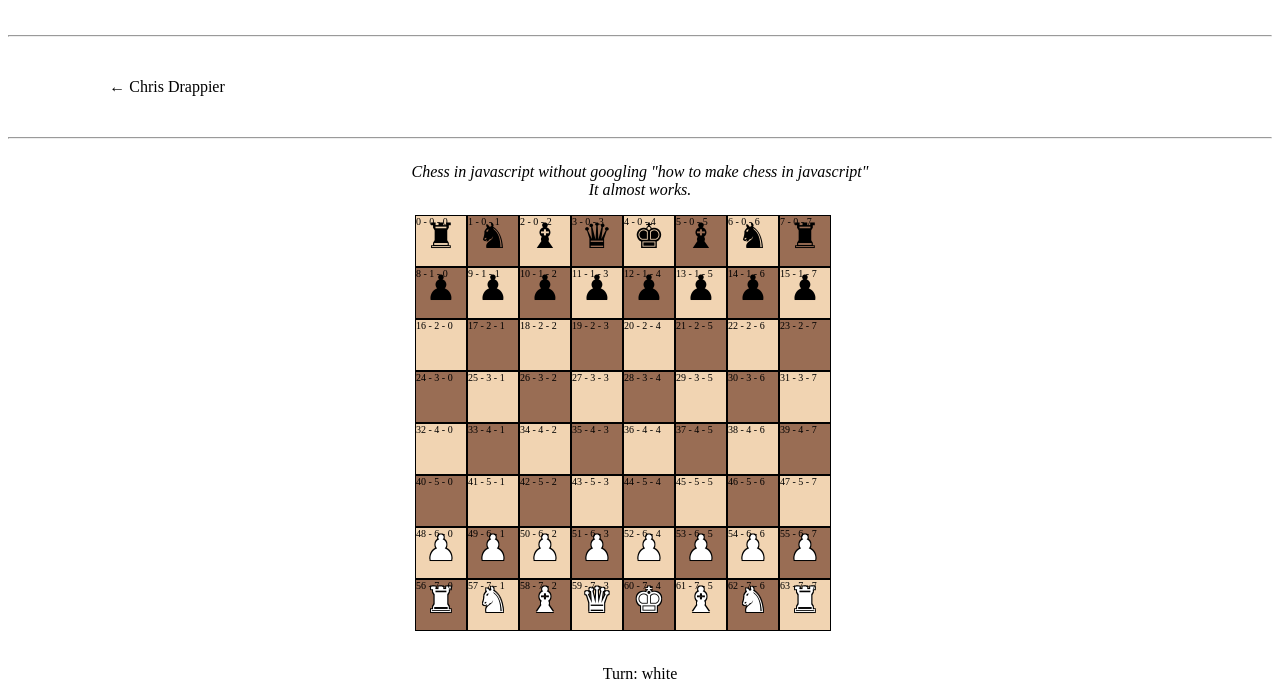
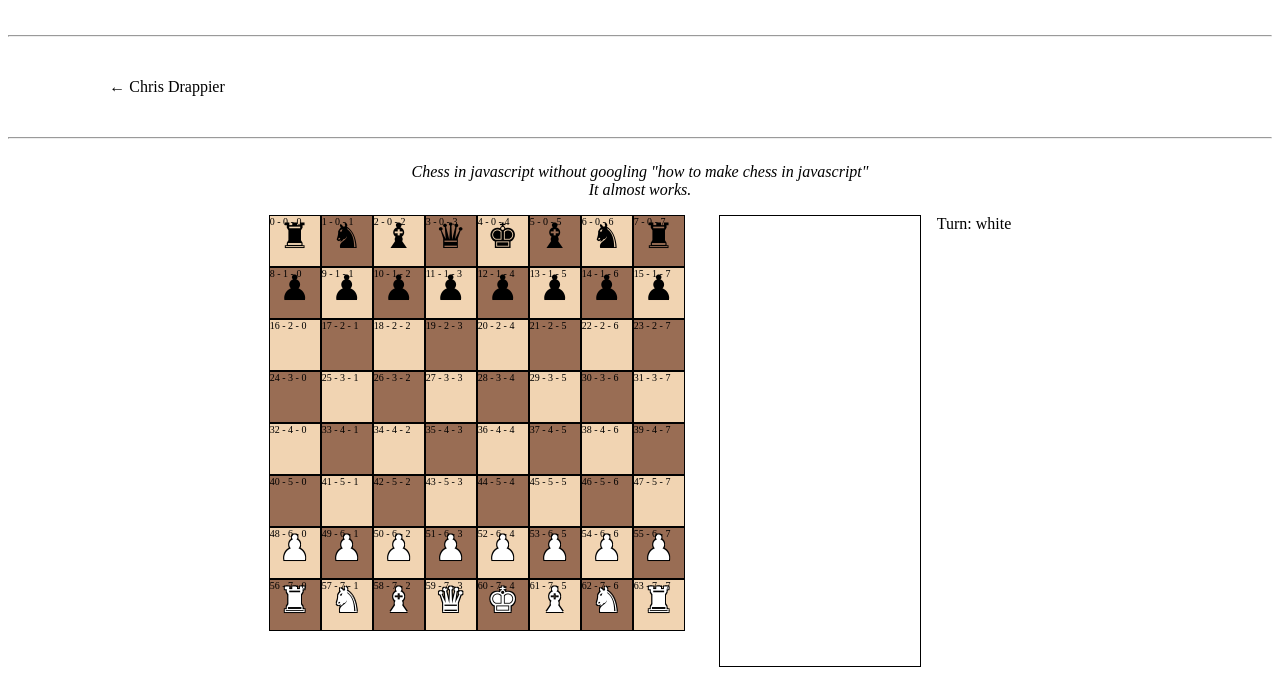
Before and after one commit to chrisdrappier/chess, a React app: page index.html in a window 1280 px wide. Shown: the part 132-812 px from the top of the page. Built offline with nearby package versions, Linux system fonts and the light colour scheme.

Commit message:
aligns react-generated elements in center of page.

```diff
--- a/index.html
+++ b/index.html
@@ -57,7 +57,21 @@
       }
 
       #container {
+        display: inline-flex;
+        width: auto;
+      }
+
+      #container #board {
         display: inline-block;
+      }
+
+      #container #captures {
+        display: inline-block;
+      }
+
+      #container #turn {
+        display: inline-block;
+        padding-left: 1em;
       }
     </style>
     <title>Chris Drappier</title>
```
